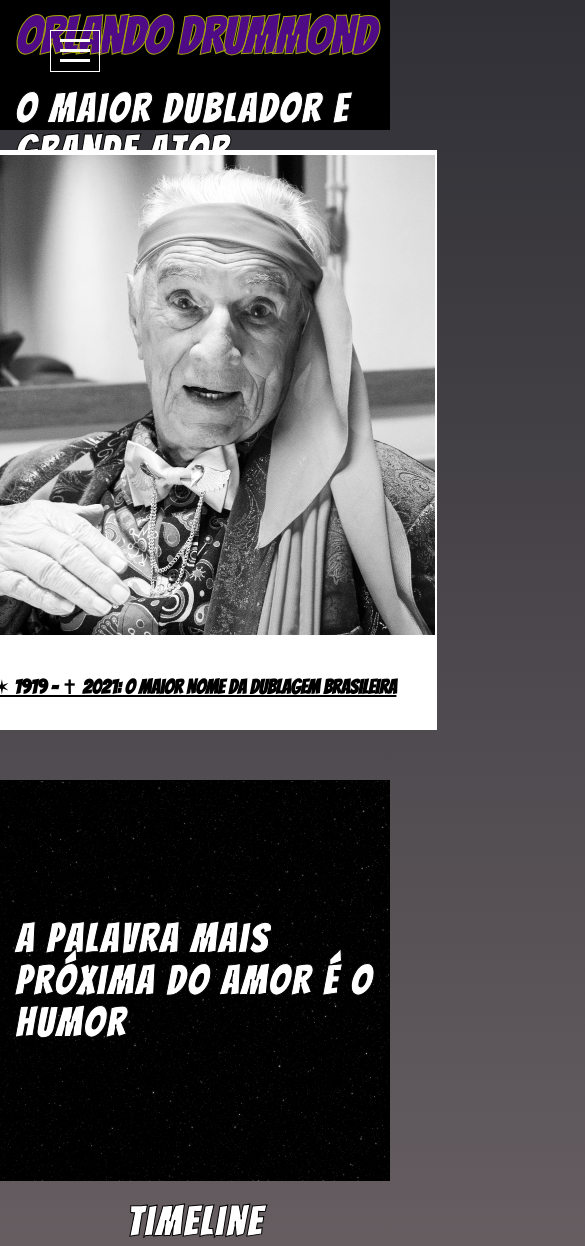
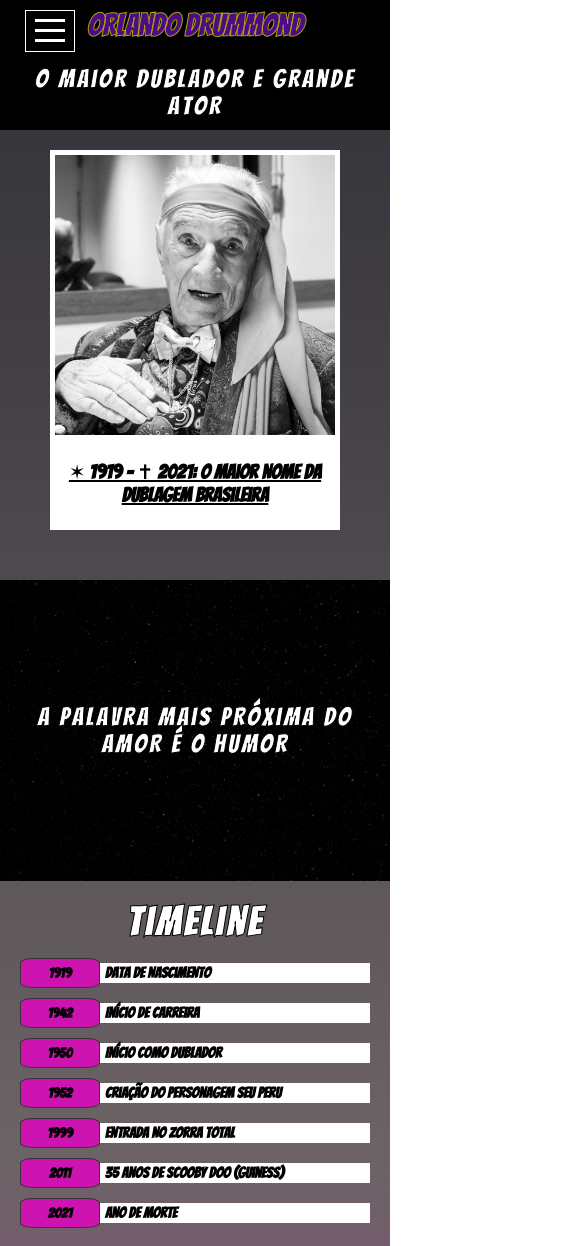
Before and after one commit to quartzolit/quartzolit.github.io, a plain HTML site: page index.html in a window 390 px wide. Shown: the top 1246 px of the page, 585 px wide, since content can reach past the window. Drawn offline with Linux system fonts and the light colour scheme.

Commit message:
Mobile responsive added

```diff
--- a/assets/css/style.css
+++ b/assets/css/style.css
@@ -11,6 +11,7 @@ background: linear-gradient(180deg, rgba(48,48,54,1) 0%, rgba(108,99,102,1) 32%,
 }
 
 header{
+    display: flex;
     height: 130px;
     background-color: #000;
 }
@@ -318,3 +319,83 @@ footer{
     -webkit-text-stroke: 1px #000
 
 }
+
+@media (max-width: 600px) {
+
+    .foto_1, .foto_3{
+        display: none;
+    }
+
+    .titulo{
+        display: flex;
+        flex-direction: column;
+        justify-content: center;
+        align-items: center;
+    }
+    .container h1{
+        font-size: 30px;
+        margin: 10px;
+    }
+
+    .container h2{
+        text-align: center;
+        font-size: 25px;
+
+    }
+
+    .menu{
+        position: fixed;
+        top: 10px;
+        left: 5px;
+        width: 50px;
+
+    }
+
+    #banner .imagem{
+
+        width: 290px;
+        height: 380px;
+
+    }
+
+    .imagem img{
+        display: block;
+        margin: 5px 2px 5px 2px;
+        width: 280px;
+    }
+
+    .imagem h3{
+        font-size: 20px;
+        text-align: center;
+    }
+
+    #timeline .year{
+        width: 80px;
+    }
+
+    #timeline .line{
+        width: 350px;
+    }
+
+    #gallery .foto_2{
+        width: 250px;
+        height: 150px;
+        margin-left: 0px;
+    }
+
+    #more_info .container div{
+
+        font-size: 30px;
+        text-align: center;
+
+    }
+
+    .betweenSections{
+        height: 300px;
+
+    }
+
+
+
+
+}
```
